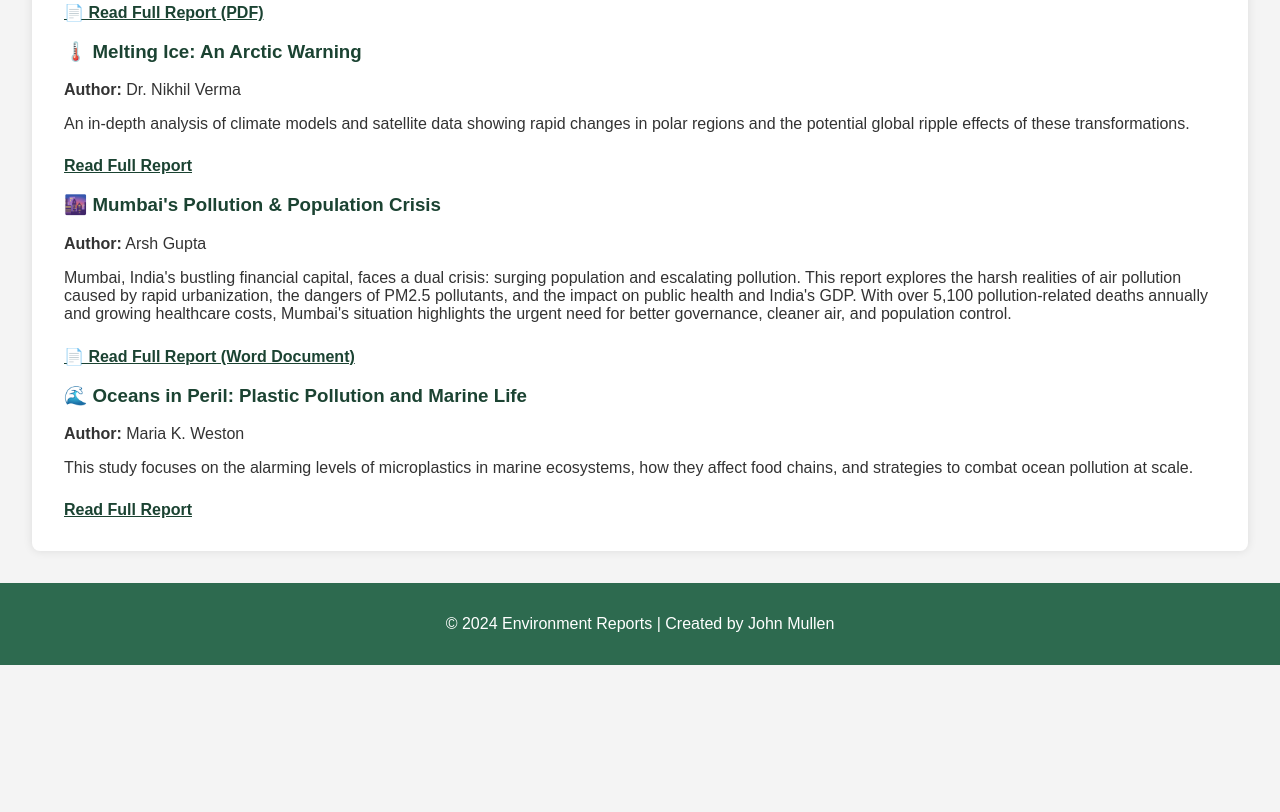
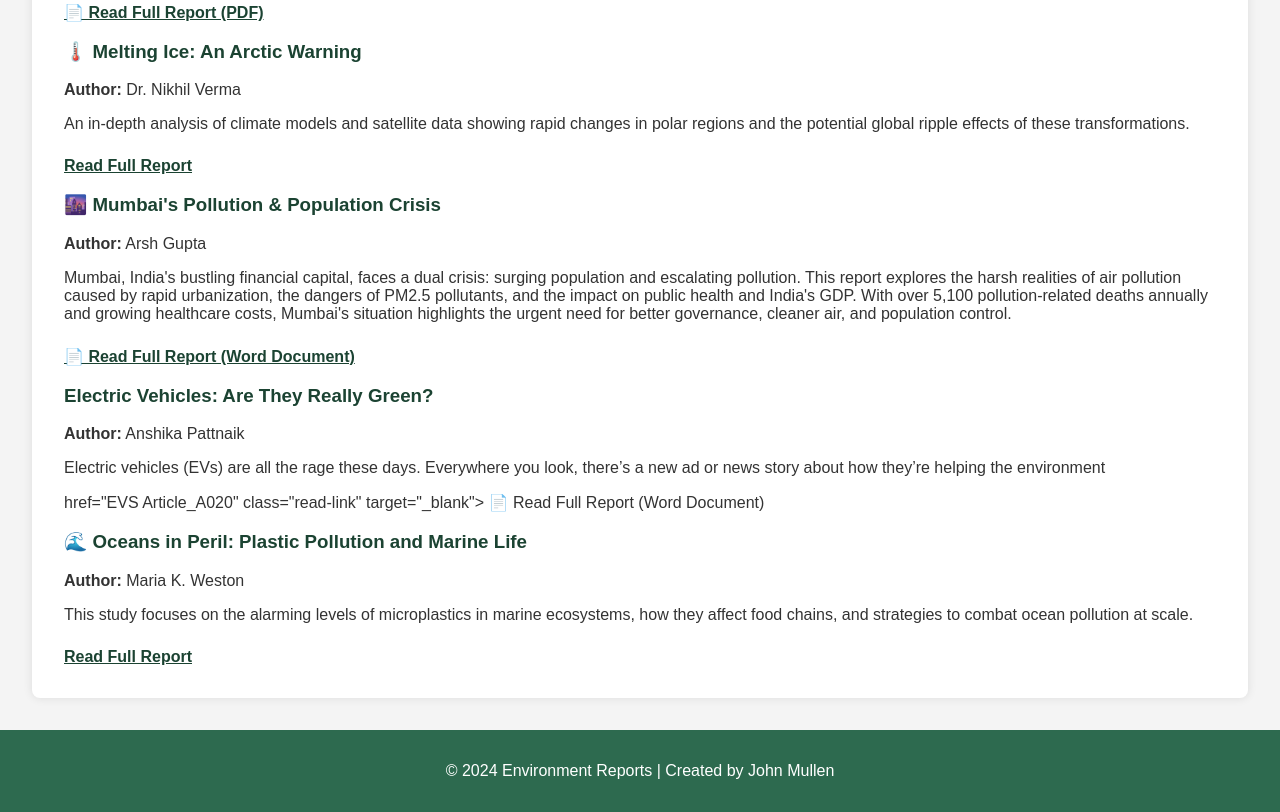
Before and after one commit to Knighthood25/evs-report, a plain HTML site: page index.html in a window 1280 px wide. Shown: the part 3142-3954 px from the top of the page. Before the commit the page ends 3807 px from the top, so only its background shows below. Drawn offline with nearby package versions, Linux system fonts and the light colour scheme.

Commit message:
index.html

```diff
--- a/index.html
+++ b/index.html
@@ -208,6 +208,15 @@
   📄 Read Full Report (Word Document)
 </a>
 
+    <h3>Electric Vehicles: Are They Really Green?</h3>
+<p><strong>Author:</strong> Anshika Pattnaik </p>
+<p>
+ Electric vehicles (EVs) are all the rage these days. Everywhere you look, there’s a new ad or news story about how they’re helping the environment
+</p>
+  <a> href="EVS Article_A020" class="read-link" target="_blank">
+  📄 Read Full Report (Word Document)
+</a>
+
     <h3>🌊 Oceans in Peril: Plastic Pollution and Marine Life</h3>
     <p><strong>Author:</strong> Maria K. Weston</p>
     <p>This study focuses on the alarming levels of microplastics in marine ecosystems, how they affect food chains, and strategies to combat ocean pollution at scale.</p>
@@ -217,8 +226,5 @@
   <footer>
     <p>&copy; 2024 Environment Reports | Created by John Mullen</p>
   </footer>
-
-
-
 </body>
 </html>
```
